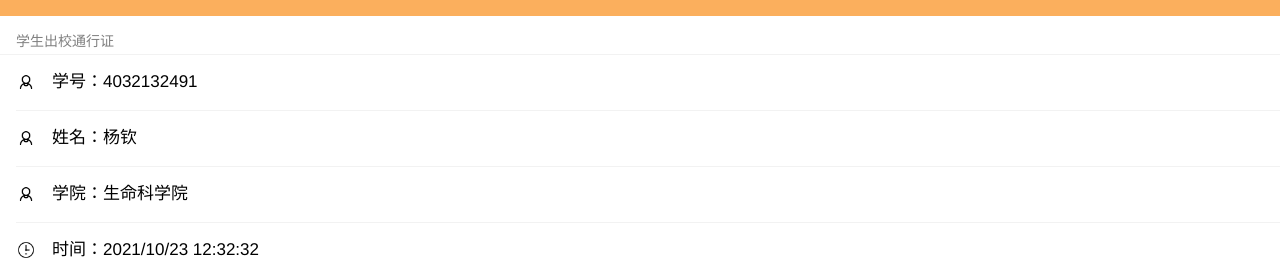
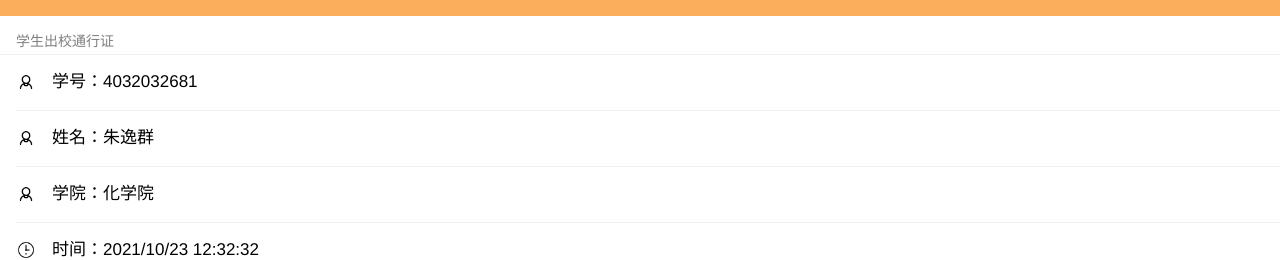
Before and after one commit to WoohaChou/access, a plain HTML site: page index.html in a window 1280 px wide. Shown: the part 191-451 px from the top of the page. Drawn offline with Linux system fonts and the light colour scheme.

Commit message:
Update index.html

```diff
--- a/index.html
+++ b/index.html
@@ -23,19 +23,19 @@
 		<div class="weui-cell  weui-cell_example">
 			<div class="weui-cell__hd"><img src="person.png" alt="" style="width: 20px; margin-right: 16px; display: block;"></div>
 			<div class="weui-cell__bd">
-				<p>学号：4032132491</p>
+				<p>学号：4032032681</p>
 			</div>
 		</div>
 		<div class="weui-cell  weui-cell_example">
 			<div class="weui-cell__hd"><img src="person.png" alt="" style="width: 20px; margin-right: 16px; display: block;"></div>
 			<div class="weui-cell__bd">
-				<p>姓名：杨钦</p>
+				<p>姓名：朱逸群</p>
 			</div>
 		</div>
 		<div class="weui-cell  weui-cell_example">
 			<div class="weui-cell__hd"><img src="person.png" alt="" style="width: 20px; margin-right: 16px; display: block;"></div>
 			<div class="weui-cell__bd">
-				<p>学院：生命科学院</p>
+				<p>学院：化学院</p>
 			</div>
 		</div>
 		<div class="weui-cell  weui-cell_example">
```
